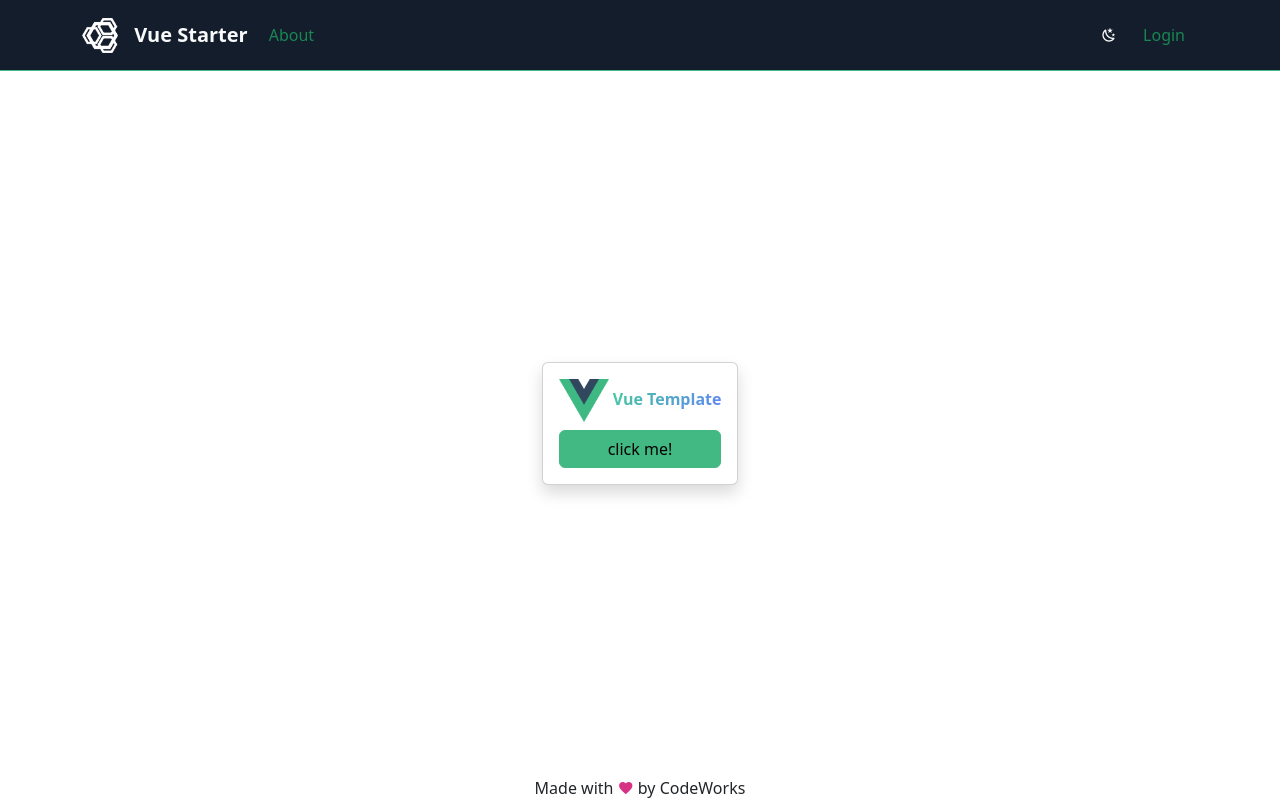
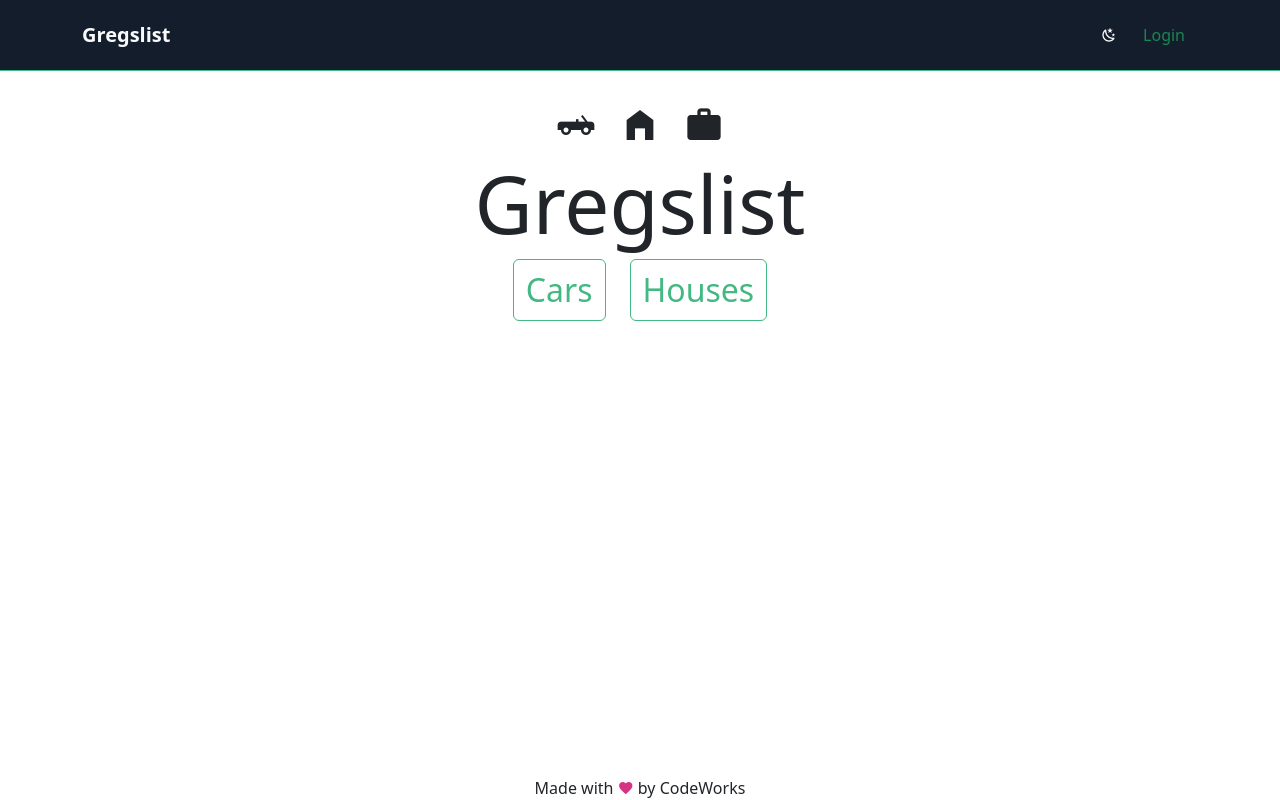
Before and after one commit to AdamRB208/gregslist_dotnet_fullstack, a Vue app in the folder client/: page / in a window 1280 px wide. Built offline with nearby package versions, Linux system fonts and the light colour scheme; what @bcwdev/auth0provider-client would draw is missing.

Commit message:
set up cars page

```diff
--- a/client/src/components/Navbar.vue
+++ b/client/src/components/Navbar.vue
@@ -20,8 +20,7 @@
   <nav class="navbar navbar-expand-md bg-codeworks border-bottom border-vue">
     <div class="container gap-2">
       <RouterLink :to="{ name: 'Home' }" class="d-flex align-items-center text-light">
-        <img class="navbar-brand" alt="logo" src="/img/cw-logo.png" height="45" />
-        <b class="fs-5">Vue Starter</b>
+        <b class="fs-5">Gregslist</b>
       </RouterLink>
       <!-- collapse button -->
       <button class="navbar-toggler" type="button" data-bs-toggle="collapse" data-bs-target="#navbar-links"
@@ -31,11 +30,11 @@
       <!-- collapsing menu -->
       <div class="collapse navbar-collapse " id="navbar-links">
         <ul class="navbar-nav">
-          <li>
+          <!-- <li>
             <RouterLink :to="{ name: 'About' }" class="btn text-green selectable">
               About
             </RouterLink>
-          </li>
+          </li> -->
         </ul>
         <!-- LOGIN COMPONENT HERE -->
         <div class="ms-auto">
--- a/client/src/models/Account.js
+++ b/client/src/models/Account.js
@@ -2,6 +2,8 @@
   /**
    * @typedef AccountData
    * @property {string} id
+   * @property {string} createdAt
+   * @property {string} updatedAt
    * @property {string} email
    * @property {string} name
    * @property {string} picture
@@ -10,6 +12,8 @@
    */
   constructor(data) {
     this.id = data.id
+    this.createdAt = data.createdAt
+    this.updatedAt = data.updatedAt
     this.email = data.email
     this.name = data.name
     this.picture = data.picture
--- /dev/null
+++ b/client/src/pages/CarsPage.vue
@@ -0,0 +1,19 @@
+<script setup>
+
+</script>
+
+
+<template>
+<section class="container-fluid">
+  <div class="row">
+    <div class="col-md-6">
+      Cars Page!
+    </div>
+  </div>
+</section>
+</template>
+
+
+<style lang="scss" scoped>
+
+</style>
--- a/client/src/pages/HomePage.vue
+++ b/client/src/pages/HomePage.vue
@@ -1,11 +1,34 @@
 <script setup >
-import Example from '@/components/Example.vue';
+
 
 
 </script>
 
 <template>
-  <Example />
+  <section class="container">
+    <div class="row">
+      <div class="col-12">
+        <div class="text-center mt-4">
+          <div class="fs-1 d-flex gap-4 justify-content-center">
+            <span class="mdi mdi-car-convertible"></span>
+            <span class="mdi mdi-home-variant"></span>
+            <span class="mdi mdi-briefcase"></span>
+          </div>
+          <h1 class="display-1">Gregslist</h1>
+          <div class="d-flex justify-content-center align-items-center gap-4">
+            <RouterLink :to="{ name: 'Cars' }">
+              <button class="btn btn-outline-vue fs-2" type="button">
+                Cars
+              </button>
+            </RouterLink>
+            <button class="btn btn-outline-vue fs-2" type="button">
+              Houses
+            </button>
+          </div>
+        </div>
+      </div>
+    </div>
+  </section>
 </template>
 
 <style scoped lang="scss">
--- a/client/src/router.js
+++ b/client/src/router.js
@@ -21,6 +21,11 @@
     name: 'Account',
     component: loadPage('AccountPage'),
     beforeEnter: authGuard
+  },
+  {
+    path: '/cars',
+    name: 'Cars',
+    component: loadPage('CarsPage'),
   }
 ]
 
```
Also changed, not shown: 1 other file (tests, documents, lock files or other folders).
